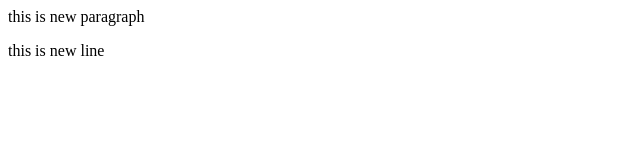
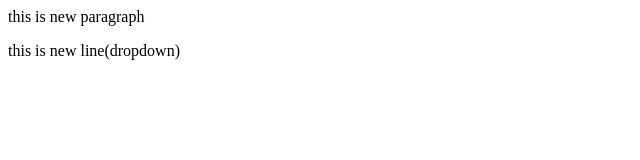
Before and after one commit to sankeerthana-reddy1/localrepo, a plain HTML site: page index.html in a window 1280 px wide. Shown: the full height of the page, 0-640 px from the left. Drawn offline with Linux system fonts and the light colour scheme.

```diff
--- a/index.html
+++ b/index.html
@@ -1,2 +1,2 @@
 <p>this is new paragraph</p>
-<p>this is new line</p>
+<p>this is new line(dropdown)</p>
```
